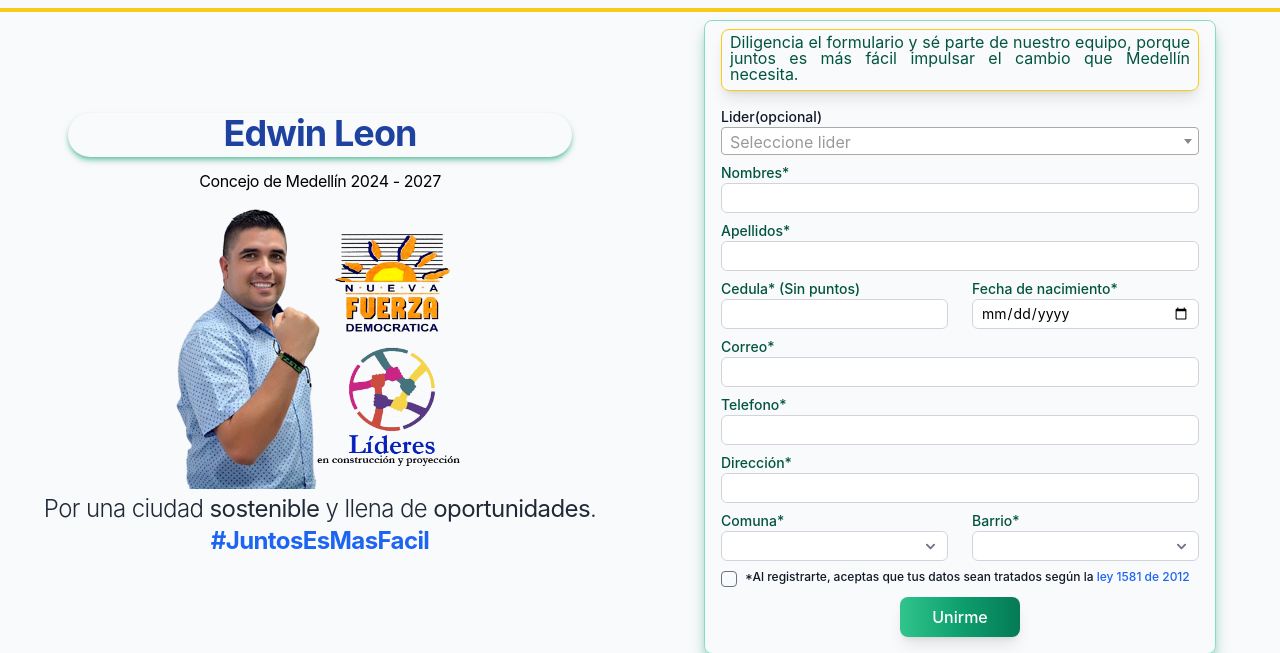
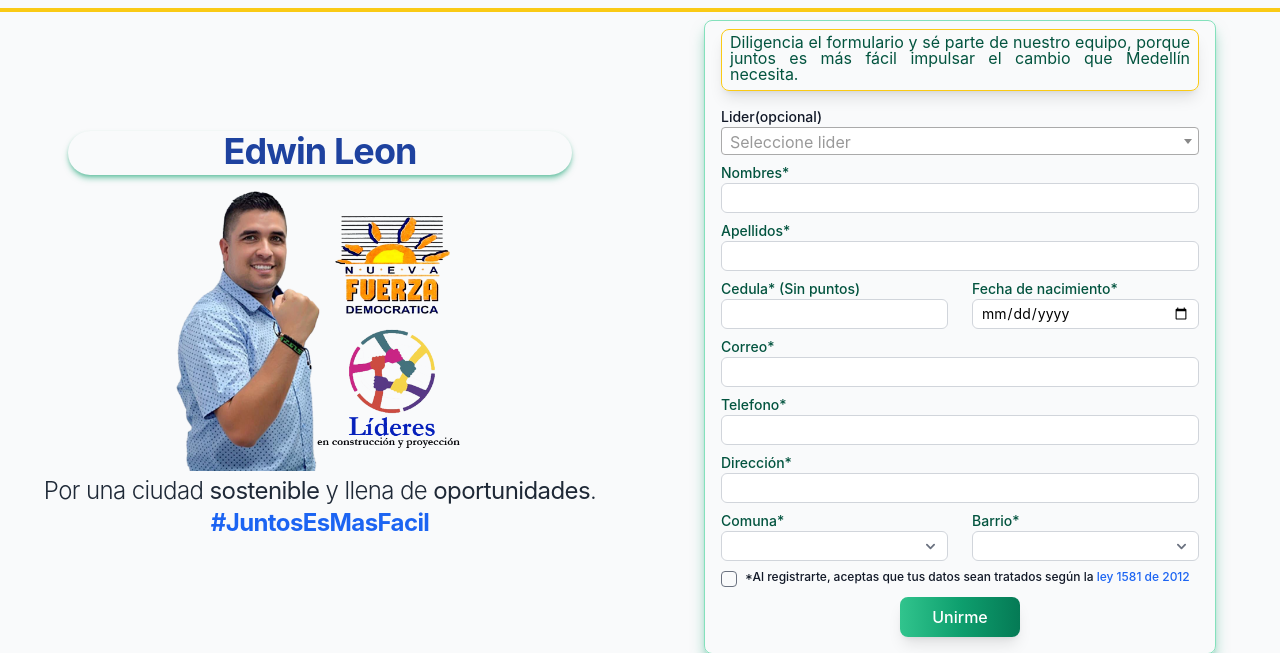
Before and after one commit to jfbz14/edwin_leon, a Django app: page / in a window 1280 px wide. Shown: the top 653 px of the page. Run offline with Django 4.2, Linux system fonts and the light colour scheme; tables that the repository leaves empty hold one stand-in row (values such as "Sample post"); lists and menus that the app fills with data are empty; style sheets or scripts are compiled from the project's sources; some libraries are stand-ins or nearby versions.

Commit message:
'updateh1form'

```diff
--- a/templates/form/form_user.html
+++ b/templates/form/form_user.html
@@ -49,9 +49,7 @@ Formulario
             <h1 class="text-blue-800 ml-6 mr-6 text-4xl mb-2 pb-1 font-bold tracking-tight leading-none md:text-4xl xl:text-5xl text-center rounded-full shadow-md shadow-green-500/50 sm:mb-4">
                 Edwin Leon
             </h1>
-            <h1 class="text-black text-base mb-2 pb-1 tracking-tight leading-none text-center sm:mb-4">
-                Concejo de Medellín 2024 - 2027
-            </h1>
+
             <a href="#" >
                 <img class="w-72 mb-2 mx-auto" src="{% static 'img/img.png' %}" alt="product image" />
             </a>
```
